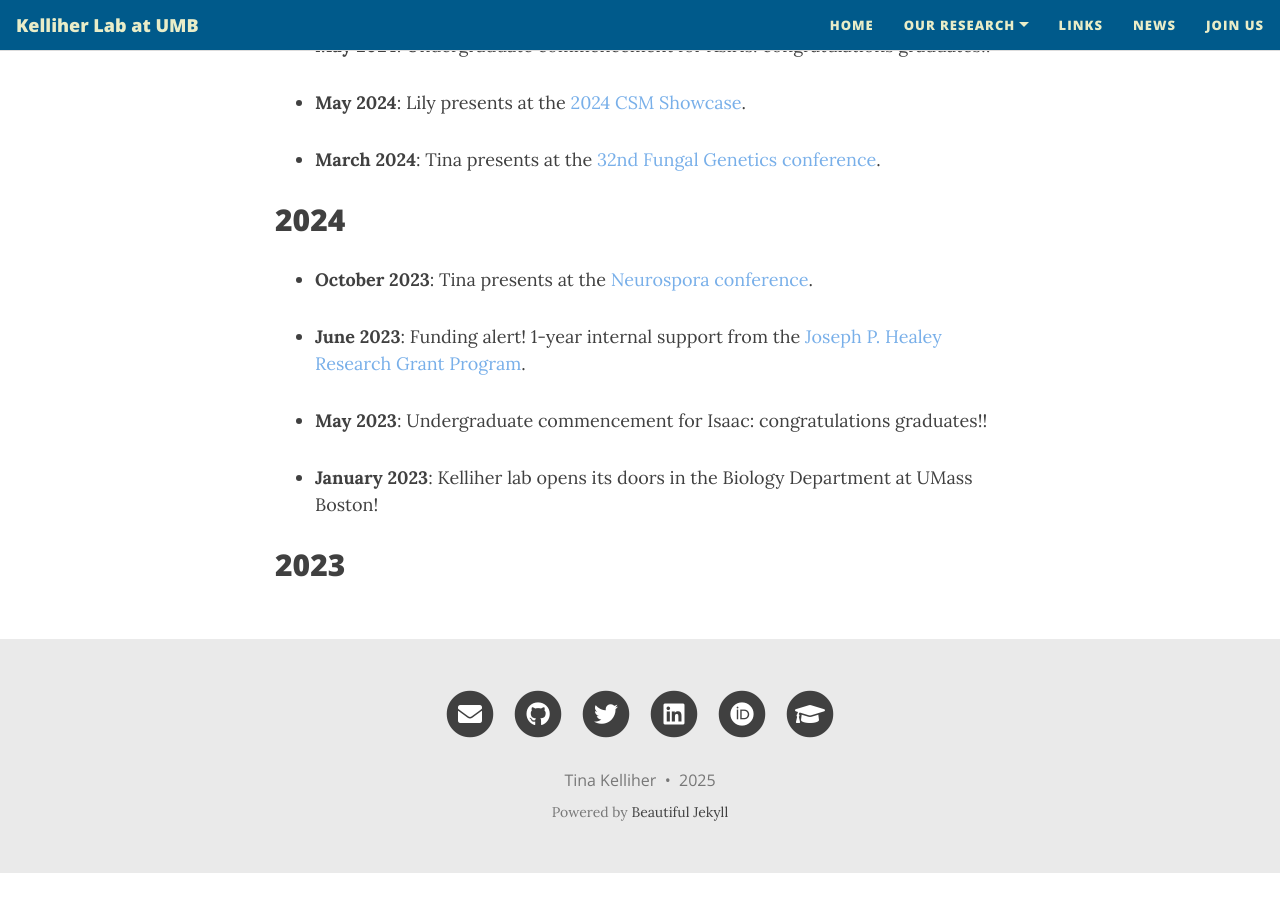
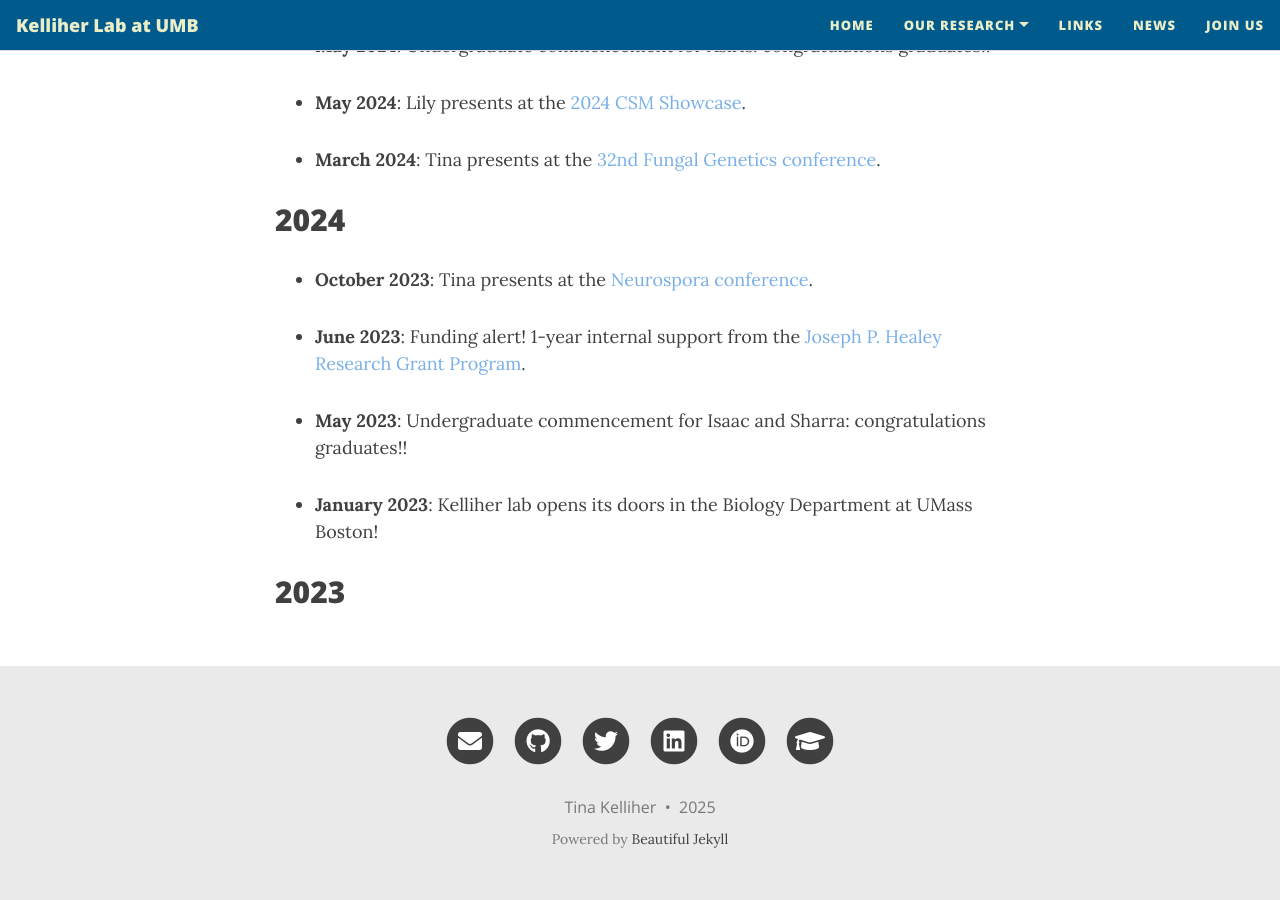
Before and after one commit to cmk35/cmk35.github.io, a Jekyll site: the page built from news.md, in a window 1280 px wide and 900 px high, scrolled down 1325 px. Built offline with Jekyll 4.4.1, drawn with Linux system fonts in a browser that asks for light colours; nearby versions of some CDN libraries; before the commit the page ends 2198 px from its top, so only the background shows below that.

Commit message:
Update news.md

```diff
--- a/news.md
+++ b/news.md
@@ -65,7 +65,7 @@ subtitle: Kelliher Lab
 - **June 2023**: Funding alert! 1-year internal support from the <a href="https://www.umb.edu/research/orsp/internal-funding-programs/" target="_blank">Joseph P. Healey Research Grant Program</a>.
 <br />
 
-- **May 2023**: Undergraduate commencement for Isaac: congratulations graduates!!
+- **May 2023**: Undergraduate commencement for Isaac and Sharra: congratulations graduates!!
 <br />
 
 - **January 2023**: Kelliher lab opens its doors in the Biology Department at UMass Boston!
```
